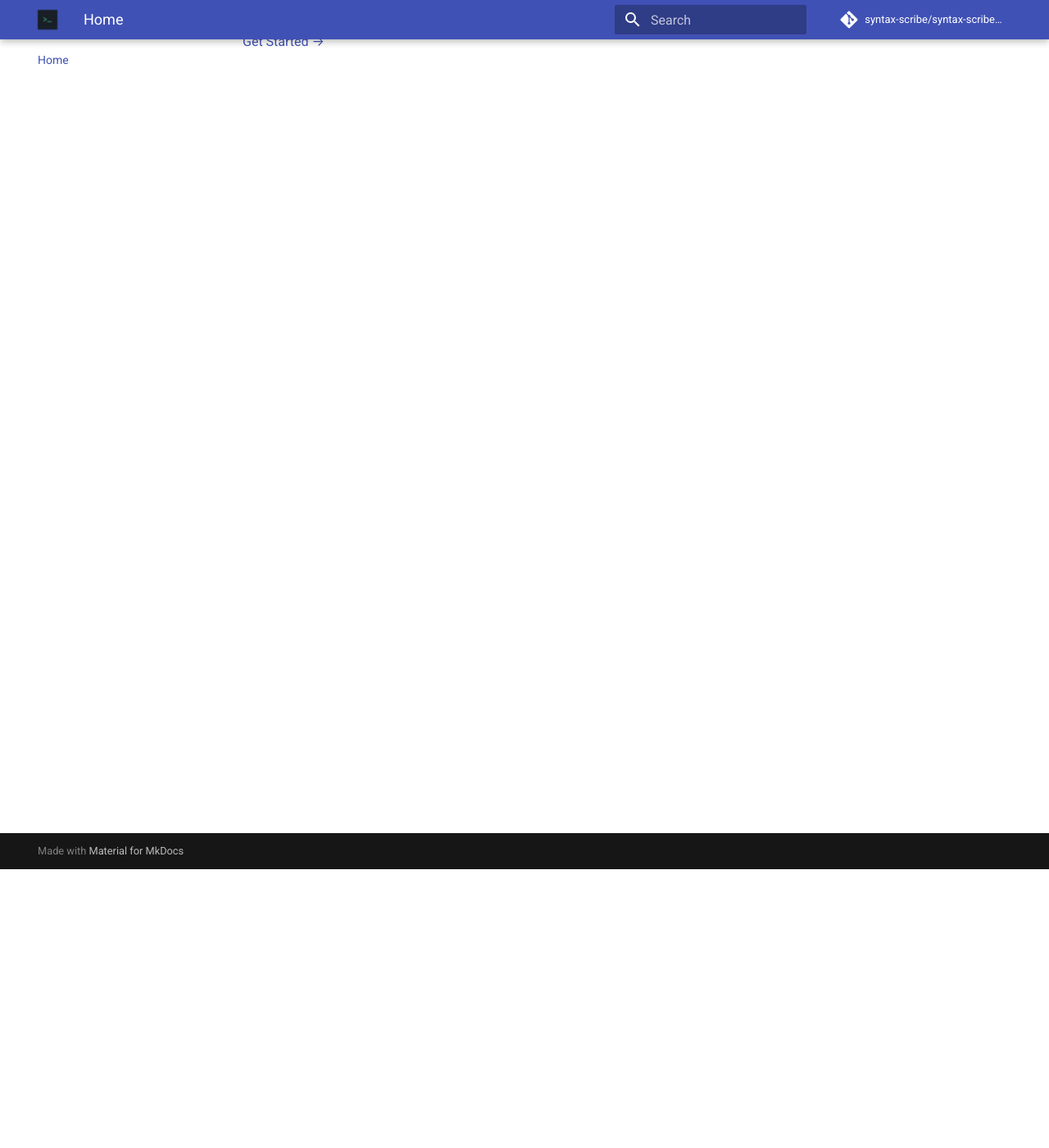
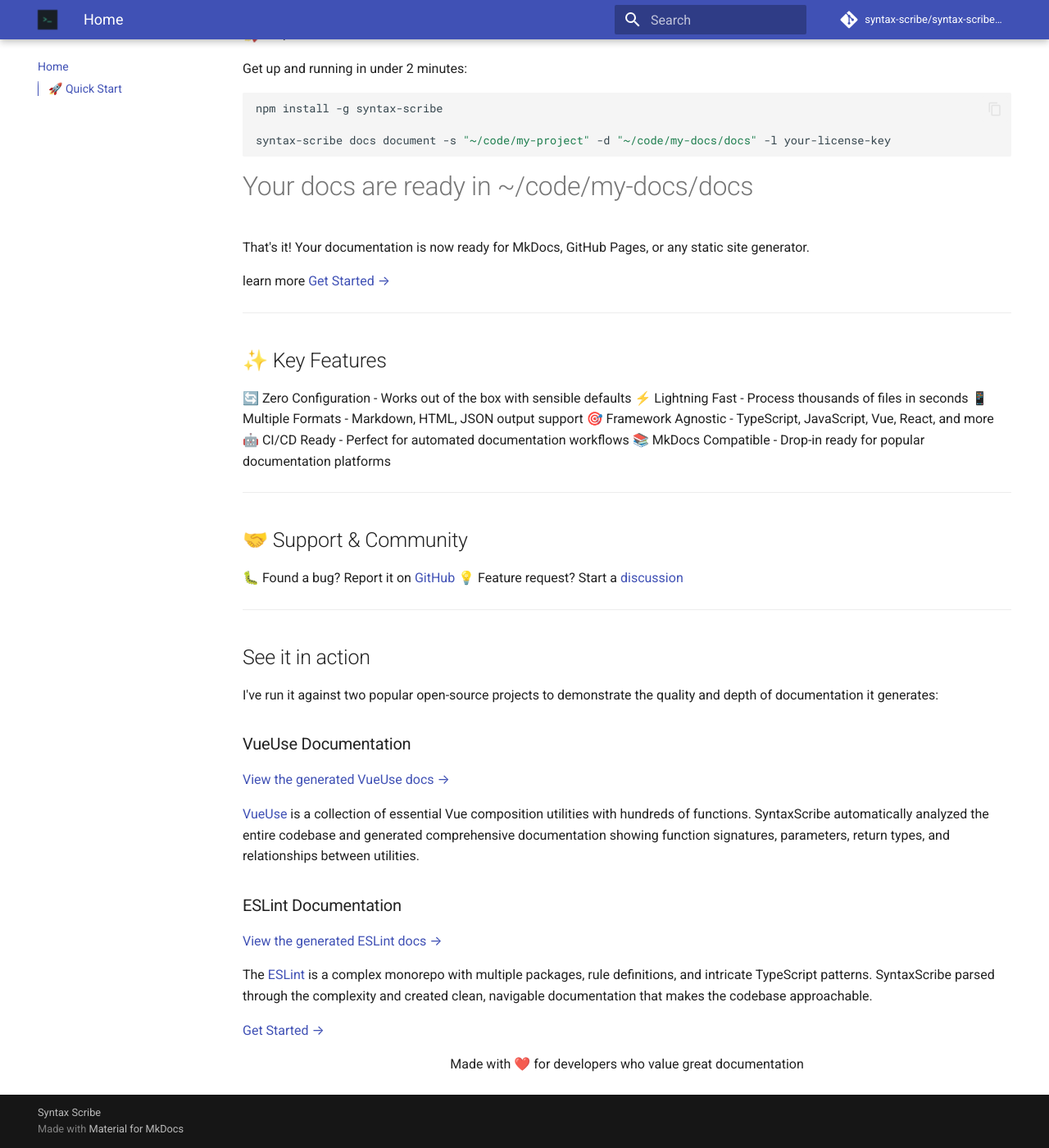
Before and after one commit to syntax-scribe/syntax-scribe-docs, an MkDocs documentation site: the page built from docs/index.md, in a window 1280 px wide and 1400 px high, scrolled down 340 px. Shown: the whole window at 82% size. Built offline with MkDocs 1.6.1 and Material for MkDocs 9.7.7, drawn with Linux system fonts in a browser that asks for light colours; comment, search, counter and statistics services are not loaded; some of the changed text lies outside the part shown.

Commit message:
Updated front page and added copyright

````diff
--- a/docs/index.md
+++ b/docs/index.md
@@ -1,9 +1,63 @@
 # SyntaxScribe
 
-**Generate clean, Markdown-based documentation for TypeScript, JavaScript, and Vue projects—automatically.**
+Generate clean, Markdown-based documentation for TypeScript, JavaScript, and Vue projects—automatically.
 
-- No more manual README writing
-- CLI-first, plug-and-play
-- Output ready for MkDocs or GitHub Pages
+SyntaxScribe is a CLI-first tool that analyzes your codebase and generates comprehensive documentation without manual intervention. Perfect for developers who want professional docs with zero configuration.
+
+## 🚀 Quick Start
+Get up and running in under 2 minutes:
+
+```bash
+npm install -g syntax-scribe
+
+syntax-scribe docs document -s "~/code/my-project" -d "~/code/my-docs/docs" -l your-license-key
+```
+
+# Your docs are ready in ~/code/my-docs/docs
+That's it! Your documentation is now ready for MkDocs, GitHub Pages, or any static site generator.
+
+learn more [Get Started →](getting-started.md)
+
+---
+
+## ✨ Key Features
+
+🔄 Zero Configuration - Works out of the box with sensible defaults
+⚡ Lightning Fast - Process thousands of files in seconds
+📱 Multiple Formats - Markdown, HTML, JSON output support
+🎯 Framework Agnostic - TypeScript, JavaScript, Vue, React, and more
+🤖 CI/CD Ready - Perfect for automated documentation workflows
+📚 MkDocs Compatible - Drop-in ready for popular documentation platforms
+
+
+---
+
+## 🤝 Support & Community
+
+🐛 Found a bug? Report it on [GitHub](https://github.com/syntax-scribe/feedback/issues)
+💡 Feature request? Start a [discussion](https://github.com/syntax-scribe/feedback/discussions)
+
+---
+
+## See it in action
+
+I've run it against two popular open-source projects to demonstrate the quality and depth of documentation it generates:
+
+### VueUse Documentation
+[View the generated VueUse docs →](https://syntax-scribe.github.io/sample-vueuse/)
+
+[VueUse](https://vueuse.org/) is a collection of essential Vue composition utilities with hundreds of functions. SyntaxScribe automatically analyzed the entire codebase and generated comprehensive documentation showing function signatures, parameters, return types, and relationships between utilities.
+
+
+### ESLint Documentation
+[View the generated ESLint docs →](https://syntax-scribe.github.io/sample-typescript-eslint/ )
+
+The [ESLint](https://eslint.org/) is a complex monorepo with multiple packages, rule definitions, and intricate TypeScript patterns. SyntaxScribe parsed through the complexity and created clean, navigable documentation that makes the codebase approachable.
+
+
 
 [Get Started →](getting-started.md)
+
+<div align="center">
+Made with ❤️ for developers who value great documentation
+</div>
--- a/mkdocs.yml
+++ b/mkdocs.yml
@@ -32,6 +32,9 @@ markdown_extensions:
   - pymdownx.inlinehilite
   - pymdownx.highlight
 
+copyright: |-
+  <a href="https://syntaxscribe.com">Syntax Scribe</a>
+
 nav:
   - Home: index.md
   - Getting Started: getting-started.md
````
